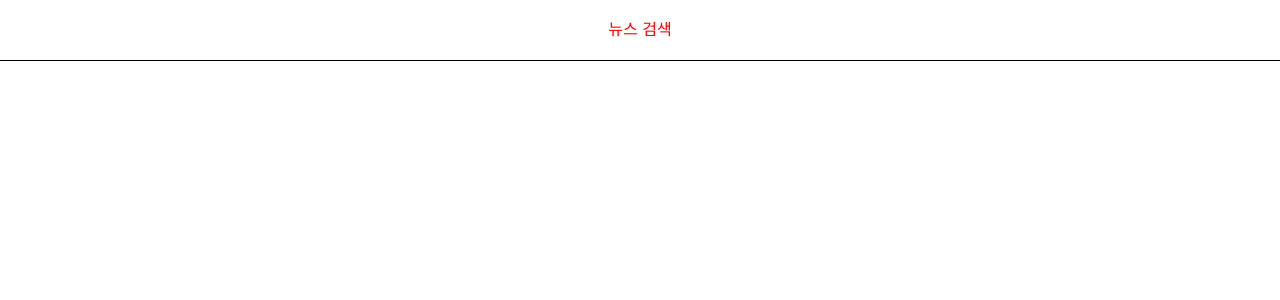
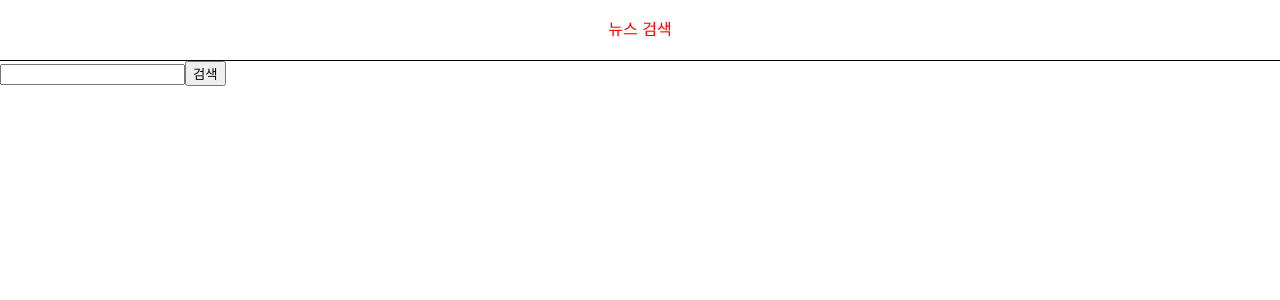
Before and after one commit to wja0/fintech, a React (Create React App) app: page /news in a window 1280 px wide. Shown: the top 300 px of the page. Built offline with nearby package versions, Linux system fonts and the light colour scheme.

Commit message:
SearchInput 추가

```diff
--- /dev/null
+++ b/src/component/NewsSearch/SearchInput.js
@@ -0,0 +1,14 @@
+import React from 'react'
+
+const SearchInput = ({handleInput}) => {
+    return (
+        <div>
+            <input onChange={handleInput}></input>
+            <button>검색</button>
+        </div>
+    )
+}
+
+export default SearchInput
+// 검색용 버튼 추가
+// onChange라는 이벤트에 handleInput 전달
--- a/src/pages/AxiosTest.js
+++ b/src/pages/AxiosTest.js
@@ -21,3 +21,4 @@ const AxiosTest = () => {
 };
 
 export default AxiosTest;
+// 데이터 가져오기
--- a/src/pages/NewsSearch.js
+++ b/src/pages/NewsSearch.js
@@ -1,12 +1,32 @@
-import React from 'react'
+import React, {useState} from 'react'
 import Header from '../component/Header'
+import SearchInput from '../component/NewsSearch/SearchInput'
 
 const NewsSearch = () => {
+    const [serachText, setSearchText] = useState();
+    const [searchResult, setSearchResult] = useState();
+    // 데이터와 검색어가 계속 바뀐다.
+    // useState로 동적 변경
+    // searchTest : 검색어 저장
+    // searchResult : 검색 결과 저장
+
+    const handleSearchTextChange = (e) =>{
+        // target 이벤트 가져옴
+        const {value} = e.target;
+        setSearchText(value);
+
+    };
+
     return (
         <div>
             <Header title="뉴스 검색"></Header>
+            <SearchInput handleInput={handleSearchTextChange}></SearchInput>
         </div>
-    )
-}
+    );
+    // 헤더 생성 "뉴스 검색" Header
+    // 검색 가능 입력 창, 버튼 추가 SearchInput
+    // handleInput 프로퍼티 추가로 Input 창에 값을 입력하면 값이 변경됨
+
+};
 
 export default NewsSearch
```
Also changed, not shown: 1 other file (tests, documents, lock files or other folders).
